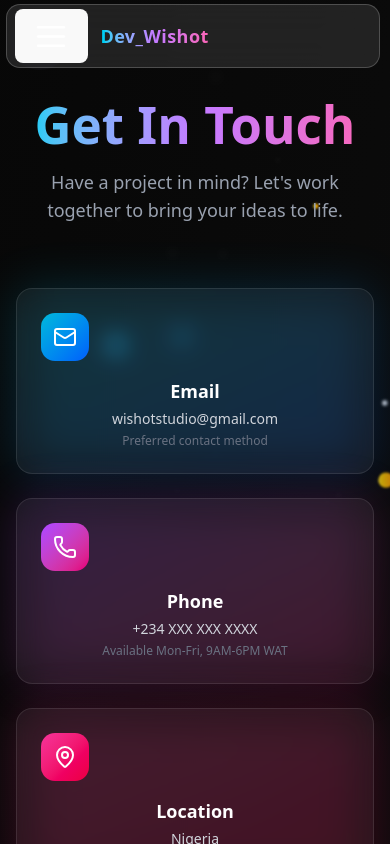
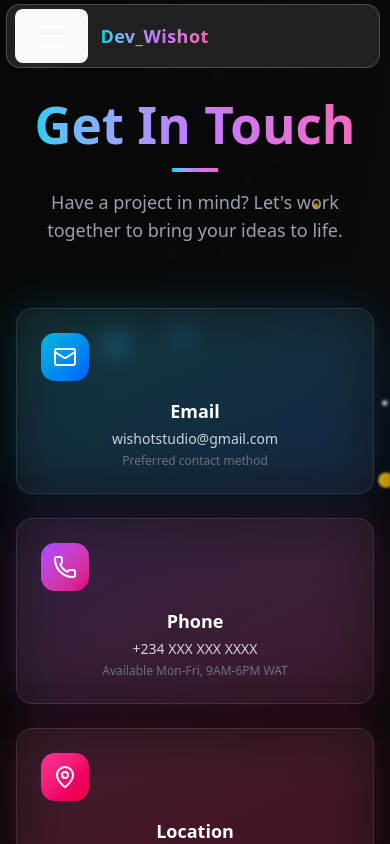
Before and after one commit to Wishot-Cipher/Wishot-Depot, a React (Vite) app: page /contact in a window 390 px wide. Shown: the top 844 px of the page. Built offline with nearby package versions, Linux system fonts and the light colour scheme.

Commit message:
Adjusted| Made my AI response to be aligned on the leet and remove the option of grid and list on the moblile viwe

```diff
--- a/src/components/ui/blog/ArticlaModal.tsx
+++ b/src/components/ui/blog/ArticlaModal.tsx
@@ -299,7 +299,7 @@ export default function ArticleModal({
       animate={{ opacity: 1 }}
       exit={{ opacity: 0 }}
       onClick={onClose}
-      className="fixed inset-0 bg-black/90 backdrop-blur-md z-50 flex items-center justify-center p-4"
+      className="fixed inset-0 bg-black/90 backdrop-blur-md z-50 flex items-start justify-center p-4"
     >
       <motion.div
         initial={{ scale: 0.9, y: 50 }}
@@ -547,7 +547,7 @@ export default function ArticleModal({
                   components={{
                     // Only override table wrapper for scroll functionality
                     table: ({ node, ...props }) => (
-                      <div className="table-scroll">
+                      <div className="table-scroll align-baseline justify-baseline">
                         <table {...props} />
                       </div>
                     ),
@@ -640,8 +640,8 @@ export default function ArticleModal({
                   animate={{ opacity: 1, y: 0 }}
                   className="p-3 sm:p-4 bg-white/5 rounded-xl"
                 >
-                  <div className="flex items-center gap-2 mb-2">
-                    <div className="w-6 h-6 sm:w-8 sm:h-8 rounded-full bg-gradient-to-br from-cyan-500 to-purple-600 flex items-center justify-center text-xs sm:text-sm">
+                  <div className="flex items-start gap-2 mb-2">
+                    <div className="w-6 h-6 sm:w-8 sm:h-8 rounded-full bg-gradient-to-br from-cyan-500 to-purple-600 flex items-start justify-center text-xs sm:text-sm">
                       👤
                     </div>
                     <span className="text-sm sm:text-base text-white font-semibold">
--- a/src/components/ui/blog/BlogComponents.tsx
+++ b/src/components/ui/blog/BlogComponents.tsx
@@ -72,7 +72,7 @@ export function BlogFilters({
         </div>
 
         {/* View Mode Toggle (Grid/List) */}
-        <div className="flex gap-2 bg-white/5 border border-white/20 rounded-2xl p-2">
+        <div className=" gap-2 bg-white/5 border border-white/20 rounded-2xl p-2 hidden md:flex">
           <motion.button
             whileHover={{ scale: 1.05 }}
             onClick={() => setViewMode("grid")}
--- a/src/index.css
+++ b/src/index.css
@@ -113,10 +113,12 @@ button:focus-visible {
   max-width: none;
   line-height: 1.75;
   color: #e5e7eb;
+  text-align: left;
 }
 
 .markdown-prose p {
   margin: 0.5rem 0;
+  text-align: left;
 }
 
 .markdown-prose strong {
--- a/src/pages/Contact.tsx
+++ b/src/pages/Contact.tsx
@@ -135,6 +135,11 @@ export default function ContactSection() {
           <h1 className="text-5xl md:text-7xl font-bold text-transparent bg-clip-text bg-gradient-to-r from-cyan-400 via-purple-400 to-pink-400 mb-4">
             Get In Touch
           </h1>
+           <motion.div
+                  animate={{ scaleX: [0, 1, 0] }}
+                  transition={{ duration: 2, repeat: Infinity }}
+                  className="h-1 bg-gradient-to-r from-cyan-400 via-purple-400 to-pink-400 rounded-full mx-auto max-w-md mb-4"
+                />
           <p className="text-gray-400 text-lg max-w-2xl mx-auto">
             Have a project in mind? Let's work together to bring your ideas to life.
           </p>
```
